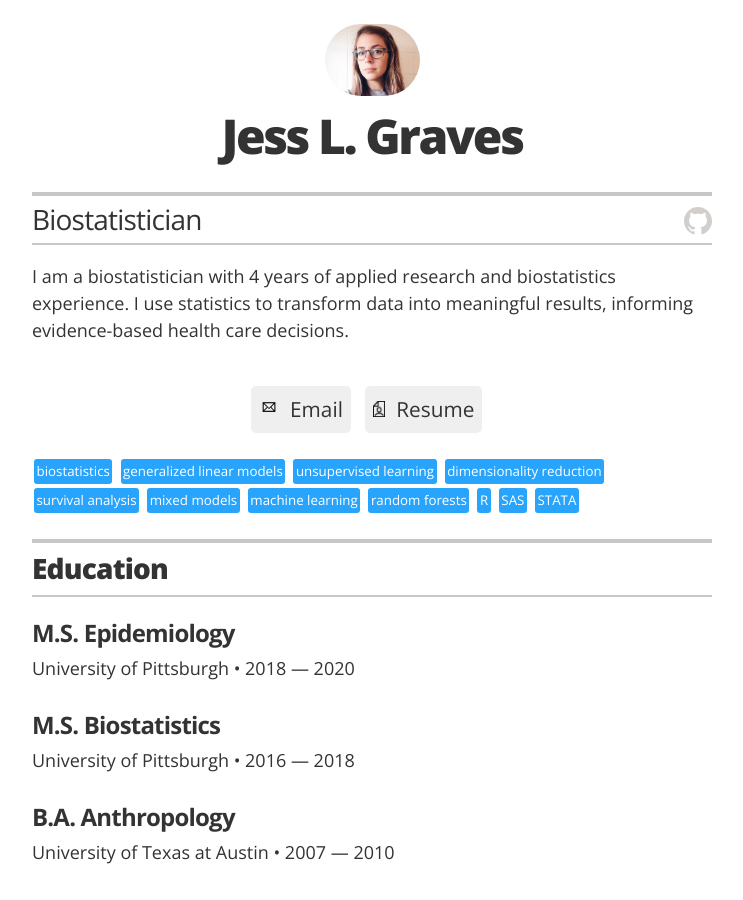
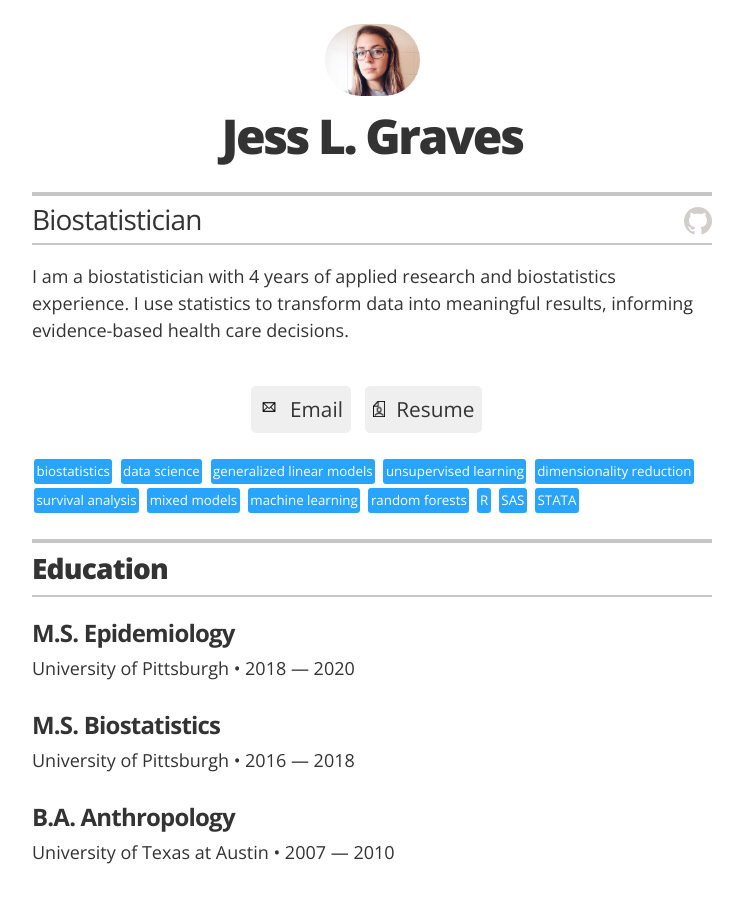
Before and after one commit to JessLGraves/jesslgraves.github.io, a Jekyll site: the page built from index.html, in a window 1280 px wide and 900 px high. Shown: the whole window, without its empty margins (268-1011 px from the left). Built offline with Jekyll 4.4.1, drawn with Linux system fonts in a browser that asks for light colours.

Commit message:
Update interests.yml

```diff
--- a/_data/interests.yml
+++ b/_data/interests.yml
@@ -1,5 +1,6 @@
 # Interests
 - description: biostatistics
+- description: data science
 - description: generalized linear models
 - description: unsupervised learning
 - description: dimensionality reduction
```
